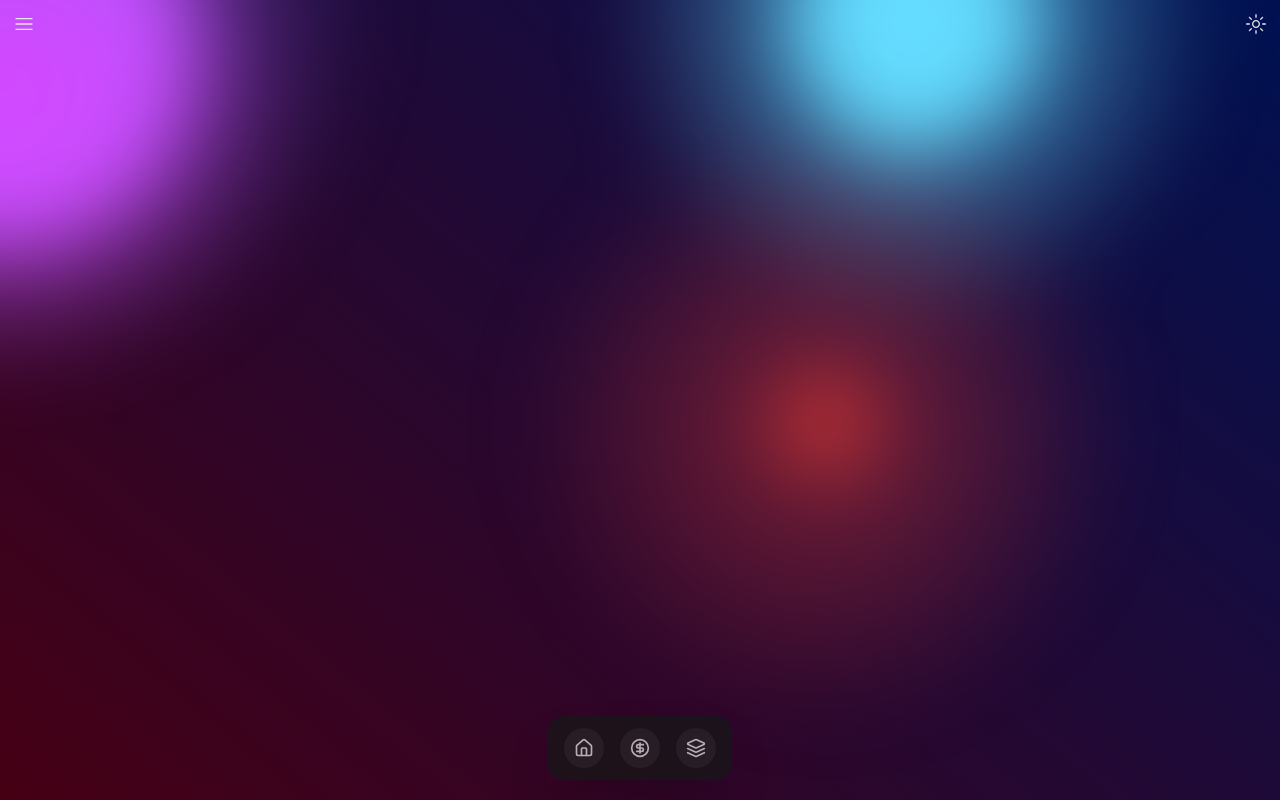
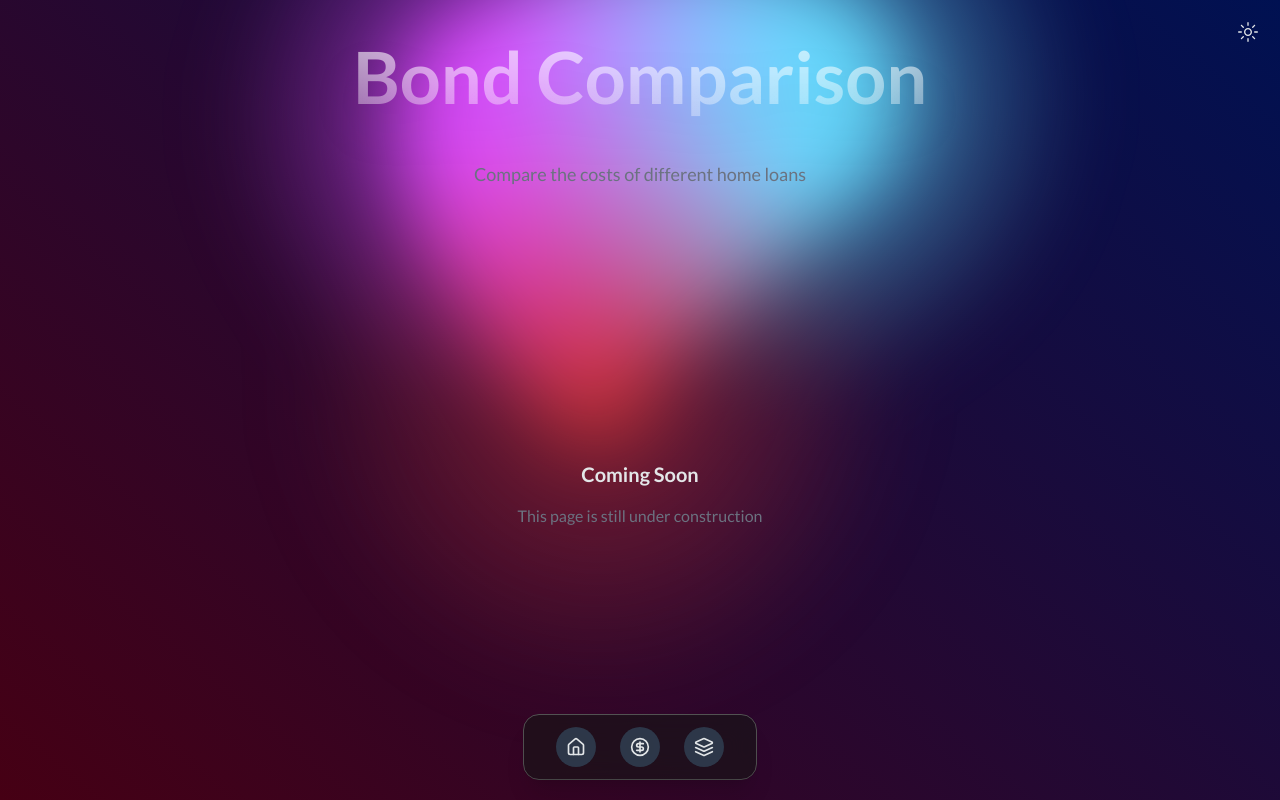
Before and after one commit to darrenmlouw/bond-comparison, a React (Vite) app: page / in a window 1280 px wide. Built offline with nearby package versions, Linux system fonts and the light colour scheme.

Commit message:
Updated Layout

```diff
--- a/src/App.tsx
+++ b/src/App.tsx
@@ -4,25 +4,44 @@ import { Route, Routes, useLocation } from 'react-router-dom';
 import Layout from '@/components/Layout';
 import { SidePanelProvider } from '@/contexts/SidePanelContext';
 import Comparison from '@/pages/Comparison/Comparison';
-import { ThemeProvider } from '@/contexts/ThemeContext';
 import { SalaryProvider } from '@/contexts/SalaryContext';
 import { BackgroundGradientAnimation } from '@/components/ui/background-gradient-animation';
 import Salary from '@/pages/Salary/Salary';
 import Home from '@/pages/Home/Home';
+import ThemeContext from '@/contexts/ThemeContext';
+import { useContext, useEffect, useState } from 'react';
 
 function App() {
   const location = useLocation();
+  const { theme } = useContext(ThemeContext);
+
+  // set gradient background start color based on theme
+  const [gradientBackgroundStart, setGradientBackgroundStart] = useState<string>(theme === 'dark' ? 'rgb(70, 0, 20)' : 'rgb(248, 251, 252)');
+  const [gradientBackgroundEnd, setGradientBackgroundEnd] = useState<string>(theme === 'dark' ? 'rgb(0, 17, 82)' : 'rgb(248, 251, 252)');
+
+  useEffect(() => {
+    if (theme === 'dark') {
+      setGradientBackgroundStart(() => 'rgb(70, 0, 20)');
+      setGradientBackgroundEnd(() => 'rgb(0, 17, 82)');
+      console.log('dark');
+    } else {
+      setGradientBackgroundStart(() => 'rgb(248, 251, 252)');
+      setGradientBackgroundEnd(() => 'rgb(248, 251, 252)');
+      console.log('light');
+    }
+  }, [theme]);
+
 
   return (
-    <ThemeProvider>
+
       <SidePanelProvider>
         <SalaryProvider>
           <div className="relative w-screen h-screen overflow-hidden">
-            <BackgroundGradientAnimation />
+            <BackgroundGradientAnimation interactive={false} gradientBackgroundStart={gradientBackgroundStart} gradientBackgroundEnd={gradientBackgroundEnd}/>
             <div className="absolute inset-0 z-10 flex flex-col w-full h-full overflow-hidden">
               <Routes location={location}>
                 <Route path="/" element={<Layout />}>
-                  <Route path="/Home" element={<Home />} />
+                  <Route path="/" element={<Home />} />
                   <Route path="/Salary" element={<Salary />} />
                   <Route path="/Comparison" element={<Comparison />} />
 
@@ -32,7 +51,7 @@ function App() {
           </div>
         </SalaryProvider>
       </SidePanelProvider>
-    </ThemeProvider>
+
   );
 }
 
--- a/src/components/Layout.tsx
+++ b/src/components/Layout.tsx
@@ -6,7 +6,7 @@ import { HomeIcon, Layers, CircleDollarSign } from 'lucide-react';
 
 const Layout = () => {
   const dockItems = [
-    { title: 'Home', icon: <HomeIcon />, href: '/Home' },
+    { title: 'Home', icon: <HomeIcon />, href: '/' },
     { title: 'Salary', icon: <CircleDollarSign />, href: '/Salary' },
     { title: 'Comparison', icon: <Layers />, href: '/Comparison' },
 
@@ -17,14 +17,16 @@ const Layout = () => {
     <>
       <div className="flex relative flex-col h-full w-full overflow-hidden">
         <TopBar />
-        <div className="flex-1 overflow-y-auto overflow-x-hidden w-full h-full">
+        <div className="flex-1 overflow-y-auto overflow-x-hidden w-full h-full scroll">
           <Outlet />
         </div>
       </div>
 
-      {/* Floating Dock at the bottom center */}
-      <div className="fixed bottom-0 left-1/2 backdrop-blur-md transform -translate-x-1/2 -translate-y-5 b shadow-2xl items-center justify-center z-20">
-        <FloatingDock items={dockItems} />
+      <div className="fixed bottom-0 left-1/2 -translate-x-1/2 -translate-y-5 bg-neutral-900/60 backdrop-blur-md border-[1px]  border-neutral-600 rounded-2xl">
+        <FloatingDock
+          items={dockItems}
+          desktopClassName="bg-transparent   shadow-xl"
+        />
       </div>
     </>
   );
--- a/src/components/TopBar.tsx
+++ b/src/components/TopBar.tsx
@@ -1,13 +1,13 @@
 import { Button } from '@/components/ui/button';
 import ThemeContext from '@/contexts/ThemeContext';
 import TopBarContext from '@/contexts/SidePanelContext';
-import { HamburgerMenuIcon, SunIcon } from '@radix-ui/react-icons';
+import { SunIcon } from '@radix-ui/react-icons';
 import { MoonIcon } from 'lucide-react';
 import { useContext, useEffect } from 'react';
 
 const TopBar = () => {
 	const { theme, toggleTheme } = useContext(ThemeContext);
-	const { sidePanelState, toggleSidePanel } = useContext(TopBarContext);
+	const { sidePanelState } = useContext(TopBarContext);
 
 	useEffect(() => {
 		console.log(sidePanelState)
@@ -15,15 +15,7 @@ const TopBar = () => {
 
   return (
     // Positioned absolutely at the top of its closest positioned ancestor
-    <div className="sticky top-0 left-0 right-0 flex justify-between items-center p-1">
-      <Button
-        size="icon"
-        variant="ghost"
-        onClick={toggleSidePanel}
-        className="rounded-full"
-      >
-        <HamburgerMenuIcon className="h-5 w-5" />
-      </Button>
+    <div className="absolute top-2 right-2 flex justify-between items-center p-1 bg-transparent ">
       <Button
         size="icon"
         variant="ghost"
--- a/src/components/ui/background-gradient-animation.tsx
+++ b/src/components/ui/background-gradient-animation.tsx
@@ -1,6 +1,6 @@
 "use client";
 import { cn } from "@/lib/utils";
-import { useEffect, useRef, useState } from "react";
+import {  useEffect, useRef, useState } from "react";
 
 export const BackgroundGradientAnimation = ({
   gradientBackgroundStart = "rgb(70, 0, 20)",
--- a/src/components/ui/floating-dock.tsx
+++ b/src/components/ui/floating-dock.tsx
@@ -32,7 +32,7 @@ const FloatingDockDesktop = ({
       onMouseMove={(e) => mouseX.set(e.pageX)}
       onMouseLeave={() => mouseX.set(Infinity)}
       className={cn(
-        "mx-auto flex h-16 gap-4 items-end rounded-2xl bg-gray-50 dark:bg-neutral-900 opacity-75 px-4 pb-3",
+        "mx-auto flex h-16 gap-6 items-end rounded-2xl px-8 pb-3",
         className
       )}
     >
@@ -61,8 +61,8 @@ function IconContainer({
     return val - bounds.x - bounds.width / 2;
   });
 
-  const widthTransform = useTransform(distance, [-150, 0, 150], [40, 80, 40]);
-  const heightTransform = useTransform(distance, [-150, 0, 150], [40, 80, 40]);
+  const widthTransform = useTransform(distance, [-150, 0, 150], [40, 55, 40]);
+  const heightTransform = useTransform(distance, [-150, 0, 150], [40, 55, 40]);
 
   const widthTransformIcon = useTransform(distance, [-150, 0, 150], [20, 40, 20]);
   const heightTransformIcon = useTransform(distance, [-150, 0, 150], [20, 40, 20]);
@@ -98,7 +98,7 @@ function IconContainer({
         style={{ width, height }}
         onMouseEnter={() => setHovered(true)}
         onMouseLeave={() => setHovered(false)}
-        className="aspect-square rounded-full bg-gray-200 dark:bg-neutral-800 flex items-center justify-center relative"
+        className="aspect-square rounded-full bg-gray-200 dark:bg-slate-700/80 backdrop-blur-md flex items-center justify-center relative"
       >
         <AnimatePresence>
           {hovered && (
--- a/src/index.css
+++ b/src/index.css
@@ -78,5 +78,6 @@
 	}
 	body {
 		@apply bg-background text-foreground;
+    ::-webkit-scrollbar {display:none;}
 	}
 }
--- a/src/main.tsx
+++ b/src/main.tsx
@@ -3,11 +3,14 @@ import ReactDOM from 'react-dom/client';
 import App from './App.tsx';
 import './index.css';
 import { BrowserRouter } from 'react-router-dom';
+import { ThemeProvider } from '@/contexts/ThemeContext.tsx';
 
 ReactDOM.createRoot(document.getElementById('root')!).render(
-	<React.StrictMode>
-		<BrowserRouter>
-			<App />
-		</BrowserRouter>
-	</React.StrictMode>
+  <React.StrictMode>
+    <BrowserRouter>
+      <ThemeProvider>
+        <App />
+      </ThemeProvider>
+    </BrowserRouter>
+  </React.StrictMode>
 );
--- a/src/pages/Comparison/Comparison.tsx
+++ b/src/pages/Comparison/Comparison.tsx
@@ -25,7 +25,6 @@ import { RadioGroup, RadioGroupItem } from '@/components/ui/radio-group';
 import ExclusionOption from '@/enums/ExclusionOptions';
 import InclusionOptions from '@/enums/InclusionOptions';
 import { CapitalGainsTaxCalculator } from '@/utils/CapitalGainsTaxCalculator';
-import Salary from '@/pages/Comparison/components/Salary';
 
 const Comparison: React.FC = () => {
 	// Bond Variables
@@ -168,11 +167,11 @@ const Comparison: React.FC = () => {
 	return (
 		<div className="flex flex-col h-full w-full">
 			<div className="px-4 space-y-2">
-        <p className="sticky top-0 bg-clip-text text-transparent drop-shadow-2xl bg-gradient-to-b from-white/80 to-white/20 font-bold px-4 pointer-events-none text-3xl text-center md:text-4xl lg:text-7xl">
+        <p className="pt-10 bg-clip-text text-transparent drop-shadow-2xl bg-gradient-to-b from-white/80 to-white/20 font-bold px-4 pointer-events-none text-3xl text-center md:text-4xl lg:text-7xl">
           Bond Comparison
         </p>
 
-				<Salary />
+				{/* <Salary /> */}
 
 				<h2 className="text-xl font-bold text-primary ">
 					House Value and Remaining Principal
--- a/src/pages/Home/Home.tsx
+++ b/src/pages/Home/Home.tsx
@@ -3,7 +3,7 @@ const Home = () => {
   return (
     <div className="flex flex-col h-full w-full">
 			<div className="px-4 space-y-2">
-        <p className="sticky top-0 bg-clip-text text-transparent drop-shadow-2xl bg-gradient-to-b from-white/80 to-white/20 font-bold px-4 pointer-events-none text-3xl text-center md:text-4xl lg:text-7xl">
+        <p className="p-10 sticky top-0 bg-clip-text text-transparent drop-shadow-2xl bg-gradient-to-b from-white/80 to-white/20 font-bold px-4 pointer-events-none text-3xl text-center md:text-4xl lg:text-7xl">
           Bond Comparison
         </p>
         <p className="text-center text-lg text-gray-500">
--- a/src/pages/Salary/Salary.tsx
+++ b/src/pages/Salary/Salary.tsx
@@ -4,7 +4,7 @@ const Salary = () => {
   return (
     <div className="flex flex-col h-full w-full">
 			<div className="px-4 space-y-2">
-        <p className="sticky top-0 bg-clip-text text-transparent drop-shadow-2xl bg-gradient-to-b from-white/80 to-white/20 font-bold px-4 pointer-events-none text-3xl text-center md:text-4xl lg:text-7xl">
+        <p className="p-10 sticky top-0 bg-clip-text text-transparent drop-shadow-2xl bg-gradient-to-b from-white/80 to-white/20 font-bold px-4 pointer-events-none text-3xl text-center md:text-4xl lg:text-7xl">
           Salary
         </p>
         <p className="text-center text-lg text-gray-500">
--- a/src/utils/incomeTaxCalculations.ts
+++ b/src/utils/incomeTaxCalculations.ts
@@ -19,7 +19,6 @@ export const calculateTax = (
 
 	let tax = 0;
 	const remainingIncome = annualIncome;
-	console.log('Rem: ', remainingIncome);
 	let threshold = thresholds.under65;
 
 	if (age >= 65 && age < 75) {
```
